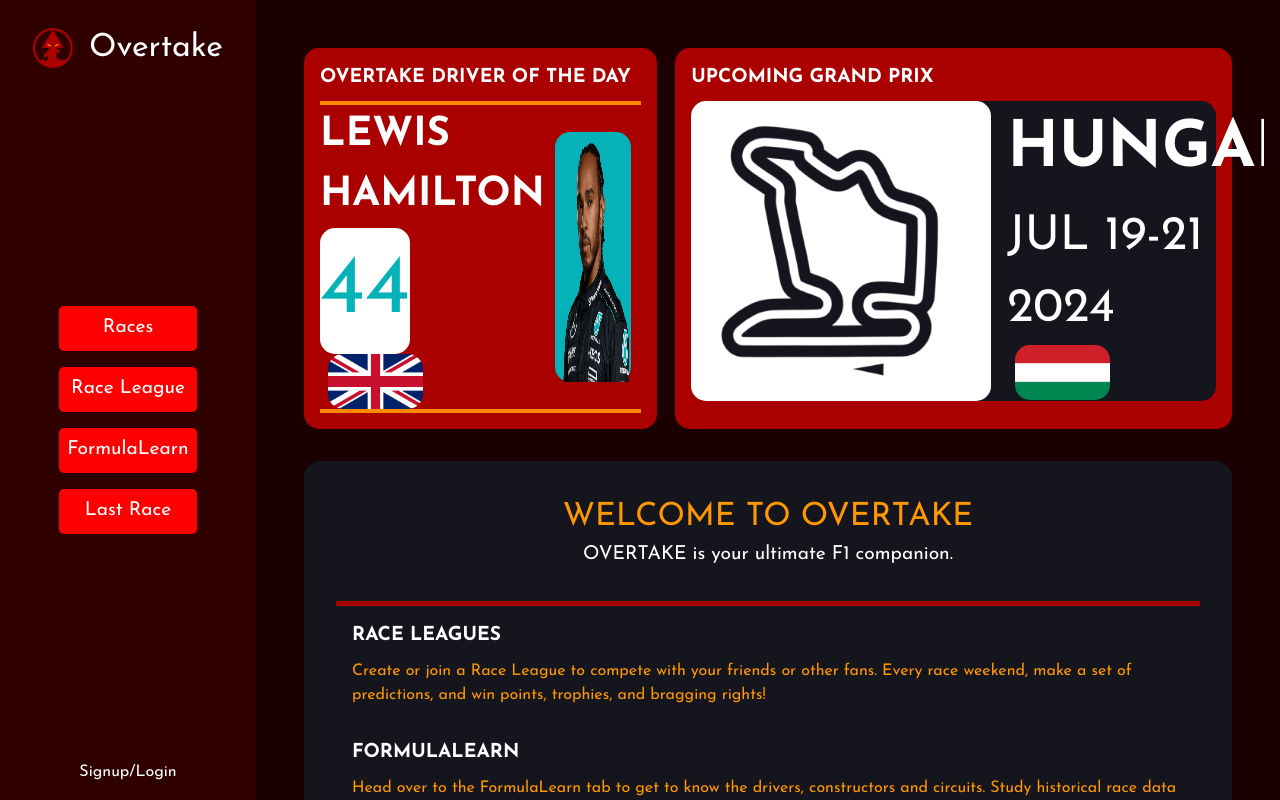
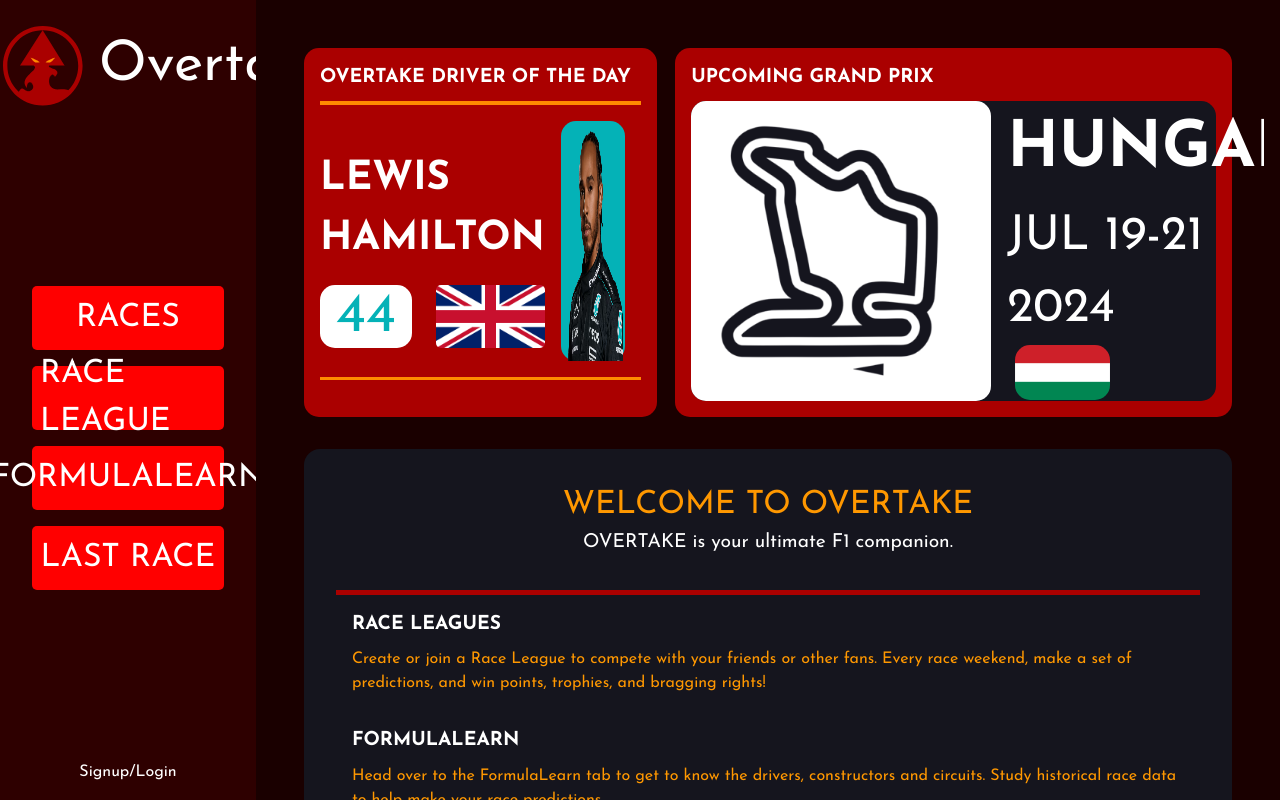
Before and after one commit to hegnad/overtake, a Next.js app in the folder web/: page / in a window 1280 px wide. Built offline with nearby package versions, Linux system fonts and the light colour scheme.

Commit message:
Updated Styling for Main Page & SideBar

```diff
--- a/web/src/app/home.module.css
+++ b/web/src/app/home.module.css
@@ -42,10 +42,17 @@
 
 /* Info container styling for driver and race */
 .driverInfo {
-  display: flex;
-  align-items: center;
+    display: flex;
+    align-items: center;
+    justify-content: space-between;
 }
 
+.driverDetails {
+    display: flex;
+    flex-direction: column;
+    justify-content: flex-start;
+    margin-bottom: 1rem;
+}
 .raceInfo {
   background-color: #15151e;
   display: flex;
@@ -68,6 +75,8 @@
 .driverName {
   font-size: 40px;
   font-weight: bold;
+  text-align: left;
+  margin-top: 1rem;
 }
 
 .raceName {
@@ -75,14 +84,25 @@
   font-weight: bold;
 }
 
+.driverNoAndFlag {
+    display: flex;
+    flex-direction: row; /* Align number and flag in a row */
+    align-items: center;
+    margin-top: 1rem;
+}
+
 .driverNumber {
-  background-color: white;
-  font-size: 84px;
-  margin-top: 0.2rem;
-  margin-bottom: 0.2;
-  color: #04b2b7;
-  display: inline-block;
-  border-radius: 15px;
+    background-color: white;
+    font-size: 56px;
+    height: 63px;
+    color: #04b2b7;
+    padding: 0.2rem 1rem;
+    border-radius: 15px;
+    margin-right: 1rem;
+    display: flex;
+    align-items: center;
+    justify-content: center;
+    text-align: center;
 }
 
 .raceDate {
@@ -99,7 +119,7 @@
 .driverPhoto {
   background-color: #04b2b7;
   border-radius: 15px;
-  margin: 10px;
+  margin: 1rem;
 }
 
 /* Welcome section styling */
--- a/web/src/app/page.tsx
+++ b/web/src/app/page.tsx
@@ -15,29 +15,32 @@
                     style={{ width: "100%" }}
                           />
                  <div className={styles.driverInfo}>
-                <div>
+                        <div classname={styles.driverDetails}>
                             <div className={styles.driverName}>
-                    LEWIS<br></br>HAMILTON
+                                LEWIS<br />HAMILTON
                             </div>
+                        <div className={styles.driverNoAndFlag}>
                             <div className={styles.driverNumber}>44</div>
                             <div className={styles.driverFlag}>
                                 <img
                                     src="/images/uk.png"
                                     alt="UK Flag"
                                     style={{
-                        width: "95px",
-                        height: "55px",
-                        borderRadius: "15px",
+                                        width: "109px",
+                                        height: "63px",
+                                        borderRadius: "5px",
+                                        marginRight: "1rem",
                                     }}
                                 />
+                            </div>
                         </div>
                     </div>
                     <div className={styles.driverPhoto}>
                         <img
                             src="/images/hamilton.png"
                             style={{
-                      width: "250px",
-                      height: "250px",
+                                width: "240px",
+                                height: "240px",
                                 display: "block",
                             }}
                             alt="Lewis Hamilton"
@@ -51,7 +54,6 @@
                     style={{ width: "100%" }}
                 />
             </div>
-
             <div className={styles.nextRace}>
               <div className={styles.title}>UPCOMING GRAND PRIX</div>
               <div className={styles.raceInfo}>
--- a/web/src/app/ui/sidebar-layout.module.css
+++ b/web/src/app/ui/sidebar-layout.module.css
@@ -20,13 +20,13 @@
 }
 
 .logoImage {
-  width: 40px; /* Adjust size as needed */
-  height: 40px; /* Adjust size as needed */
+  width: 80px; /* Adjust size as needed */
+  height: 80px; /* Adjust size as needed */
   margin-right: 1rem;
 }
 
 .logoLink {
-  font-size: 2rem;
+  font-size: 3.5rem;
   color: white;
   text-decoration: none;
 }
@@ -36,21 +36,28 @@
     flex-direction: column;
     align-items: center;
     padding: 0 1rem;
+    width: 100%; /* Full width of the sidebar */
 }
 
 .navItem {
     display: block;
-  width: 100%;
-  margin: 0.5rem 0;
+    width: calc(100% - 2rem);
+    height: 4rem;
+    margin: 0.5rem 1rem;
     padding: 0.5rem;
     background-color: red;
     color: white;
-  text-align: center;
-  text-decoration: none;
     border-radius: 5px;
-  font-size: 1.2rem;
+    font-size: 2rem;
+    box-sizing: border-box;
+    display: flex;
+    align-items: center;
+    justify-content: center;
+    transition: transform 0.3s ease, background-color 0.3s ease;
 }
 
 .navItem:hover {
     background-color: darkred;
+    color: #ff9800;
+    transform: scale(1.05);
 }
--- a/web/src/app/ui/sidebar-layout.tsx
+++ b/web/src/app/ui/sidebar-layout.tsx
@@ -23,16 +23,16 @@
         </div>
         <nav className={styles.nav}>
           <Link href="/races" className={styles.navItem}>
-            Races
+            RACES
           </Link>
           <Link href="/raceleague" className={styles.navItem}>
-            Race League
+            RACE LEAGUE
           </Link>
           <Link href="/formulalearn" className={styles.navItem}>
-            FormulaLearn
+            FORMULALEARN
           </Link>
           <Link href="/lastrace" className={styles.navItem}>
-            Last Race
+            LAST RACE
           </Link>
         </nav>
         <ProfileButton />
```
Lines whose indentation alone changed are shown as unchanged.
